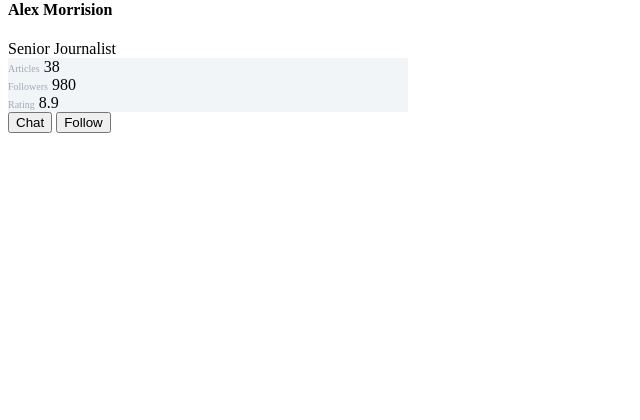
After one commit to yaminkusuma/InDimensi, a Django app: page /homes/ in a window 1280 px wide. The commit adds this page. Shown: the part 149-569 px from the top of the page, without its empty margins (0-640 px from the left). Run offline with Django 3.2, Linux system fonts and the light colour scheme.

Commit message:
19/11/21

```diff
--- /dev/null
+++ b/task/templates/homes/homes.html
@@ -0,0 +1,74 @@
+<!DOCTYPE html>
+<html lang="en">
+<head>
+    <meta charset="UTF-8">
+    <meta http-equiv="X-UA-Compatible" content="IE=edge">
+    <meta name="viewport" content="width=device-width, initial-scale=1.0">
+    <title>Document</title>
+</head>
+
+<style>
+    /* body {
+    background-color: #B3E5FC;
+    border-radius: 10px
+} */
+
+.card {
+    width: 400px;
+    border: none;
+    border-radius: 10px;
+    background-color: #fff
+}
+
+.stats {
+    background: #f2f5f8 !important;
+    color: #000 !important
+}
+
+.articles {
+    font-size: 10px;
+    color: #a1aab9
+}
+
+.number1 {
+    font-weight: 500
+}
+
+.followers {
+    font-size: 10px;
+    color: #a1aab9
+}
+
+.number2 {
+    font-weight: 500
+}
+
+.rating {
+    font-size: 10px;
+    color: #a1aab9
+}
+
+.number3 {
+    font-weight: 500
+}
+</style>
+
+<body>
+    <div class="container mt-5 d-flex justify-content-center">
+        <div class="card p-3">
+            <div class="d-flex align-items-center">
+                <div class="image"> <img src="https://images.unsplash.com/photo-1522075469751-3a6694fb2f61?ixlib=rb-1.2.1&ixid=eyJhcHBfaWQiOjEyMDd9&auto=format&fit=crop&w=500&q=80" class="rounded" width="155"> </div>
+                <div class="ml-3 w-100">
+                    <h4 class="mb-0 mt-0">Alex Morrision</h4> <span>Senior Journalist</span>
+                    <div class="p-2 mt-2 bg-primary d-flex justify-content-between rounded text-white stats">
+                        <div class="d-flex flex-column"> <span class="articles">Articles</span> <span class="number1">38</span> </div>
+                        <div class="d-flex flex-column"> <span class="followers">Followers</span> <span class="number2">980</span> </div>
+                        <div class="d-flex flex-column"> <span class="rating">Rating</span> <span class="number3">8.9</span> </div>
+                    </div>
+                    <div class="button mt-2 d-flex flex-row align-items-center"> <button class="btn btn-sm btn-outline-primary w-100">Chat</button> <button class="btn btn-sm btn-primary w-100 ml-2">Follow</button> </div>
+                </div>
+            </div>
+        </div>
+    </div>
+</body>
+</html>
--- a/task/urls.py
+++ b/task/urls.py
@@ -7,4 +7,6 @@ from . import views
 urlpatterns = [
     path('', views.index),
     path('regis/', views.register),
+    path('home/', views.home),
+    path('homes/', views.homes),
 ]
--- a/task/views.py
+++ b/task/views.py
@@ -20,3 +20,9 @@ def index(req):
 #     })
 def register(req):
     return render(req, 'register/reg.html')
+
+def home(req):
+    return render(req, 'home/home.html')
+
+def homes(req):
+    return render(req, 'homes/homes.html')
```
Also changed, not shown: task/templates/Login/login.html (+7 -13 lines), task/templates/register/reg.html (+9 -3 lines).
